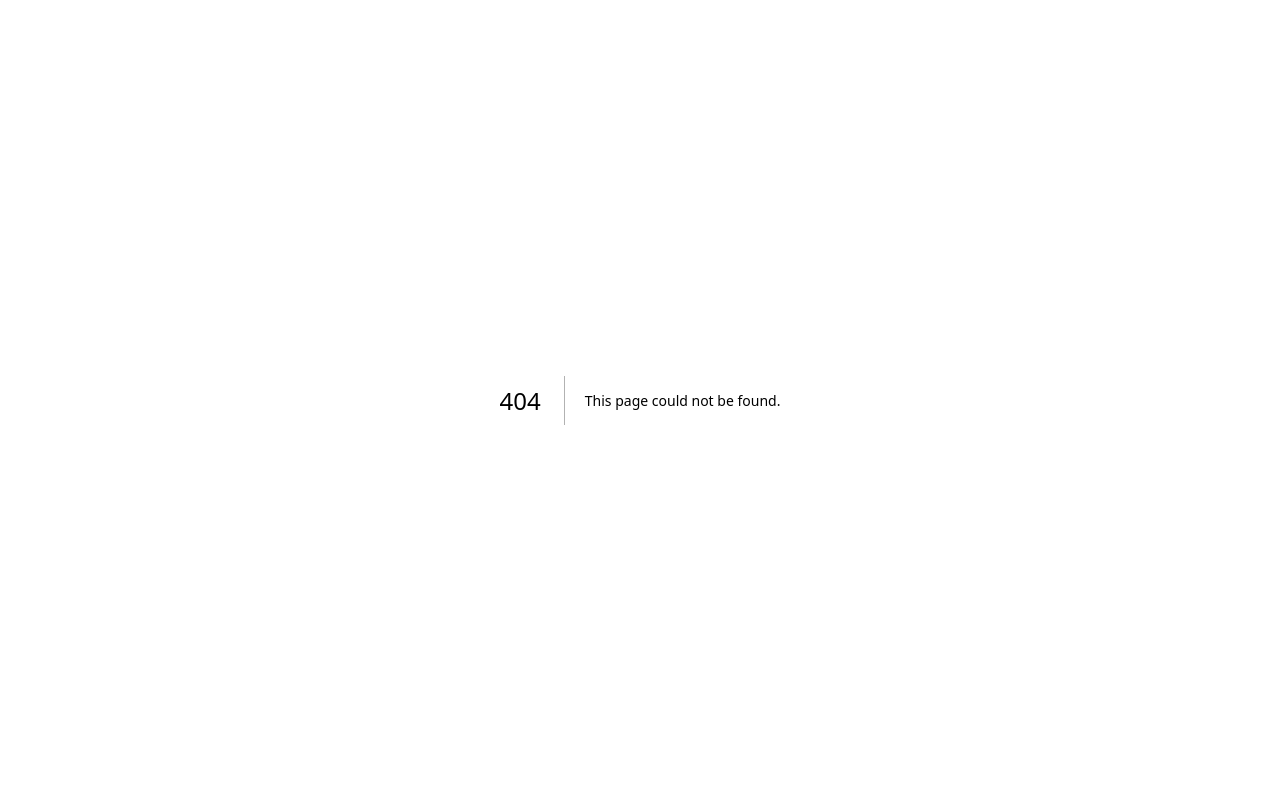
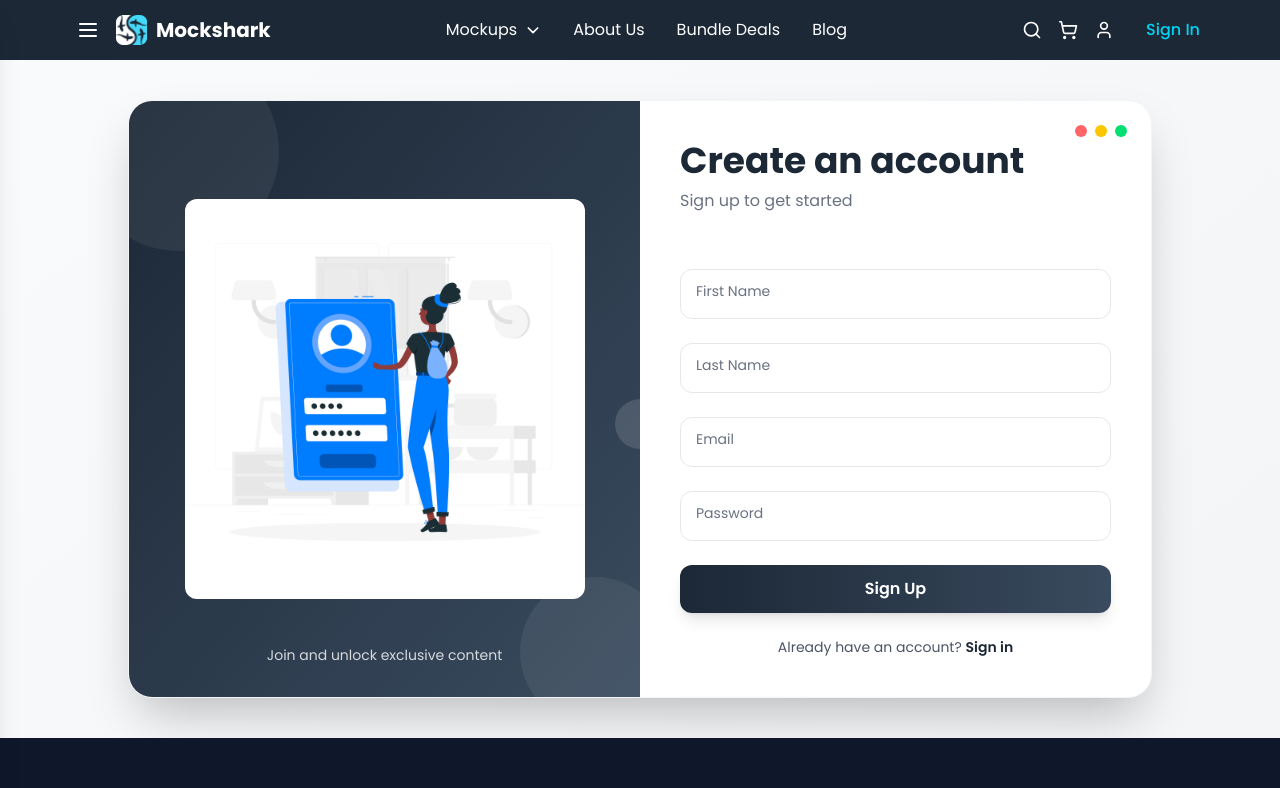
Before and after one commit to OmarFaruque/mockshark, a Next.js app: page /signup in a window 1280 px wide. Before the commit this address had no page. Shown: the top 788 px of the page. Built offline with nearby package versions, Linux system fonts and the light colour scheme.

Commit message:
login & signup page added

```diff
--- a/src/app/checkout/page.jsx
+++ b/src/app/checkout/page.jsx
@@ -57,9 +57,9 @@ const Page = () => {
                 <span className="text-[#b7b7b7] text-[17px]">VARSITY LETTERMAN JACKET FRONT VIEW</span>
                 <span className=' text-[#b7b7b7] text-[17px]'>$15</span>
               </div>
-              <div className="flex justify-between font-bold text-[#1C2836] border-t border-[#b7b7b7] pt-2 text-sm sm:text-base">
+              <div className="flex justify-between items-center font-bold text-[#1C2836] border-t border-[#b7b7b7] pt-2 text-sm sm:text-base">
                 <span className="text-[#6f6f6f] text-[17px]">SUBTOTAL</span>
-                <span className='text-[17px]'>$15</span>
+                <span className='text-[25px] '>$15</span>
               </div>
             </div>
 
@@ -69,7 +69,7 @@ const Page = () => {
             </div>
 
             <div className="text-center text-[#c1c1c1] mt-20 font-bold text-lg">
-              YOUR TOTAL: <span className="text-[#1C2836]">$30</span>
+              YOUR TOTAL: <span className="text-[#1C2836] ">$30</span>
             </div>
 
             <button className="w-full mt-4 bg-[#006a4e] text-white py-2 rounded-lg hover:bg-green-700 font-bold">
--- a/src/app/components/Allinoneplace.jsx
+++ b/src/app/components/Allinoneplace.jsx
@@ -49,26 +49,25 @@ const Alloneplace = () => {
   ];
 
   return (
-    <section className="py-12 bg-white text-center max-w-6xl mx-auto">
+    <section className="py-7 bg-white text-center max-w-6xl mx-auto">
       <h2 className="text-2xl font-extrabold mb-2 text-black">Find the Right Mockup for Any Project — All in One Place!</h2>
       <p className="text-gray-600 mb-8 max-w-xl mx-auto">
       From minimal to bold, our diverse mockup library helps you showcase your work with style. Save time and impress clients — all with one platform.
       </p>
 
 
-      <div className="grid grid-cols-1 sm:grid-cols-2 md:grid-cols-3  gap-6 space-y-5 px-4   ">
+      <div className="grid grid-cols-1 sm:grid-cols-2 md:grid-cols-4 gap-6 space-y-5 px-4  ">
             {products.map((product) => (
-          <Link href={`/product/${product.id}`} key={product.id}>
 
+             <Link href={`/product-details/${product.id}`} key={product.id}>
                <div
-
                 key={product.id}
                 className=" rounded-2xl shadow-md transition pb-4"
               >
                 <img
                   src={product.image}
                   alt={product.title}
-              className="w-[357px] h-[357px] object-contain mb-4 bg-[#E6E6E6] rounded-lg"
+                  className="rounded-t-2xl w-full h-full lg:w-[262] lg:h-[262px] object-contain mb-4 bg-[#E6E6E6]  "
                 />
               <h3 className="text-[20px] font-semibold text-gray-800 leading-tight line-clamp-2 px-4">
       {product.title}
@@ -91,7 +90,6 @@ const Alloneplace = () => {
               </div>
               </Link>
             ))}
-
           </div>
 
     </section>
--- a/src/app/components/JustDrop.jsx
+++ b/src/app/components/JustDrop.jsx
@@ -49,7 +49,7 @@ const JustDrop = () => {
   ];
 
   return (
-    <section className="py-12 bg-white text-center max-w-6xl mx-auto ">
+    <section className="py-9 bg-white text-center max-w-6xl mx-auto ">
       <h2 className="text-2xl font-extrabold mb-2 text-[#1C2836]">Fresh Mockups Just Dropped!</h2>
       <p className="text-[#000000] mb-8 max-w-xl mx-auto">
         Explore our newest collection of high-quality mockups designed to bring your creative vision
@@ -68,7 +68,7 @@ const JustDrop = () => {
             <img
               src={product.image}
               alt={product.title}
-              className="w-[262] h-[262px] object-contain mb-4 bg-[#E6E6E6]  "
+              className="rounded-t-2xl w-full h-full lg:w-[262] lg:h-[262px] object-contain mb-4 bg-[#E6E6E6]  "
             />
           <h3 className="text-[20px] font-semibold text-gray-800 leading-tight line-clamp-2 px-4">
   {product.title}
--- a/src/app/components/Navbar.jsx
+++ b/src/app/components/Navbar.jsx
@@ -17,6 +17,19 @@ const [expandedCategories, setExpandedCategories] = useState({});
     "Logo Mockups": ["Wall Sign", "Embossed", "Paper", "Glass"]
   };
 
+ const [sidebarOpen, setSidebarOpen] = useState(false);
+
+  const menuItems = [
+    'Home',
+    'About Us',
+    'Order Download',
+    'Blogs',
+    'FAQs',
+    'Contact Us',
+    'Terms of Services',
+    'Privacy Policy'
+  ];
+
 const handleCategoryClick = (category) => {
     setExpandedCategories((prev) => ({
       ...prev,
@@ -29,13 +42,42 @@ const handleCategoryClick = (category) => {
     <nav className="bg-[#1C2836] text-white px-4 py-3">
       <div className="max-w-6xl mx-auto flex justify-between items-center">
         {/* Logo */}
+      <div className="flex items-start gap-4">
+         <button onClick={() => setSidebarOpen(true)} className="mt-1 ml-3 hidden lg:block">
+  <Menu className="w-6 h-6 text-white" />
+</button>
+
           <Link href='/'>
             <div className="flex items-center gap-2">
               <img src="/logo.png" alt="Logo" className="w-8 h-8 object-contain" />
               <span className="text-xl font-bold">Mockshark</span>
             </div>
+          </Link>
+        </div>
 
+{/* Sidebar Overlay */}
+      <div className={`fixed inset-0 z-40 bg-opacity-50 transition-opacity duration-300 ${sidebarOpen ? 'opacity-100 visible' : 'opacity-0 invisible'}`} onClick={() => setSidebarOpen(false)}></div>
+
+      {/* Sidebar Panel */}
+      <div className={`fixed top-0 left-0 w-64 h-full bg-[#1C2836] z-50 shadow-xl transform transition-transform duration-300 ${sidebarOpen ? 'translate-x-0' : '-translate-x-full'}`}>
+        <div className="flex justify-between items-center px-4 py-4 border-b border-gray-600">
+          <span className="text-xl font-bold">Menu</span>
+          <button onClick={() => setSidebarOpen(false)}>
+            <X className="w-5 h-5 text-white " />
+          </button>
+        </div>
+        <div className="flex flex-col p-4 space-y-4">
+          {menuItems.map((item, idx) => (
+            <Link key={idx} href={`/${item.toLowerCase().replace(/\s+/g, '-')}`}>
+              <span className="block text-white uppercase hover:text-cyan-300 transition-colors duration-200">
+                {item}
+              </span>
             </Link>
+          ))}
+        </div>
+      </div>
+
+
         {/* Desktop Nav Links */}
         <div className="hidden md:flex items-center gap-8">
           {/* Dropdown Menu */}
@@ -91,7 +133,7 @@ const handleCategoryClick = (category) => {
 
           {/* Desktop Sign In */}
          <Link href='/login'>
-          <button className="hidden md:block px-4 py-1.5 bg-white text-[#1C2836] font-medium rounded hover:bg-gray-100 transition">
+          <button className="hidden md:block px-4 py-1.5 text-cyan-400  font-medium rounded hover:bg-gray-100 transition">
             Sign In
           </button>
 
@@ -147,9 +189,22 @@ const handleCategoryClick = (category) => {
 
             {/* Mobile Auth Buttons */}
          <div className="flex justify-center gap-4 mt-3">
-              <button className="bg-white text-[#1C2836] px-4 py-1.5 rounded hover:bg-gray-200">Login</button>
-              <button className="bg-white text-[#1C2836] px-4 py-1.5 rounded hover:bg-gray-200">Signup</button>
+  {/* Login Button */}
+  <button className="relative px-6 py-2 overflow-hidden font-semibold text-white border border-white rounded-lg group">
+    <span className="relative z-10">Login</span>
+    <span className="absolute inset-0 w-0 bg-cyan-500 transition-all duration-500 ease-out group-hover:w-full z-0"></span>
+  </button>
+
+  {/* Signup Button */}
+  <button className="relative px-6 py-2 overflow-hidden font-semibold text-white border border-white rounded-lg group">
+    <span className="relative z-10">Signup</span>
+    <span className="absolute inset-0 w-0 bg-cyan-500 transition-all duration-500 ease-out group-hover:w-full z-0"></span>
+  </button>
 </div>
+
+
+
+
           </div>
         )}
 
--- a/src/app/components/RecommendedProduct.jsx
+++ b/src/app/components/RecommendedProduct.jsx
@@ -54,7 +54,7 @@ const RecommendedProduct = () => {
 
 
 
-      <div className="grid grid-cols-1 sm:grid-cols-2 md:grid-cols-3 gap-6 space-y-5 px-4  ">
+      <div className="grid grid-cols-1 sm:grid-cols-2 md:grid-cols-4 gap-6 space-y-5 px-4  ">
         {products.map((product) => (
 
          <Link href={`/product-details/${product.id}`} key={product.id}>
@@ -65,7 +65,7 @@ const RecommendedProduct = () => {
             <img
               src={product.image}
               alt={product.title}
-              className="w-full h-64 object-contain mb-4 bg-[#E6E6E6] ratio-1/1 "
+              className="rounded-t-2xl w-full h-full lg:w-[262] lg:h-[262px] object-contain mb-4 bg-[#E6E6E6]  "
             />
           <h3 className="text-[20px] font-semibold text-gray-800 leading-tight line-clamp-2 px-4">
   {product.title}
--- a/src/app/product-details/[id]/page.jsx
+++ b/src/app/product-details/[id]/page.jsx
@@ -120,39 +120,39 @@ const page = () => {
       {/* Product Section */}
      <section className="grid grid-cols-1 md:grid-cols-3 gap-6 max-w-[1160px] mx-auto px-2 py-4 bg-white">
   {/* Image Display + Thumbnails */}
-  <div className="md:col-span-2 w-full max-w-[900px] mx-auto px-4 relative  ">
+  <div className="md:col-span-2 w-full max-w-[900px] mx-auto px-4 relative  gap-4 ">
   {/* Main Slider */}
  <Slider
   asNavFor={nav2}
   ref={(slider) => setNav1(slider)}
   arrows={true}
-
   slidesToShow={1.3}
   centerMode={true}
-    centerPadding="1px"
+  centerPadding="0px"
   infinite={false}
-    className="rounded  w-full h-auto "
+  className="w-full h-auto"
   nextArrow={<NextArrow />}
   prevArrow={<PrevArrow />}
 >
   {thumbnails.map((src, index) => (
     <div
       key={index}
-        className="flex justify-center items-center px-2"
+      className={index !== thumbnails.length - 1 ? "pr-2" : ""}  // padding-right only except last slide
     >
-        <div className="bg-gray-100 rounded overflow-hidden w-full max-w-[600px] aspect-square">
+      <div className="bg-gray-100 rounded-2xl overflow-hidden w-full max-w-[600px] aspect-square">
         <Image
           src={src}
           alt={`Slide ${index}`}
           layout="responsive"
           width={400}
           height={400}
-            className="rounded object-contain"
+          className="rounded-2xl object-contain"
         />
       </div>
     </div>
   ))}
 </Slider>
+
 
   {/* Thumbnail Slider */}
 
@@ -174,7 +174,7 @@ const page = () => {
         alt={`Thumb ${index}`}
         width={130}
         height={100}
-        className="rounded border border-gray-300 hover:border-black transition object-cover"
+        className="rounded-xl border border-gray-300 hover:border-black transition object-cover"
       />
     </div>
   ))}
@@ -186,7 +186,7 @@ const page = () => {
 
 
   {/* Meta Info */}
- <div className="flex flex-col items-start gap-2 mt-4 text-gray-700 text-sm px-4">
+ <div className="flex flex-col items-start gap-2 mt-4 text-gray-700 text-lg ">
   <div className="flex items-center gap-2">
     <Image src="/calender.png" width={16} height={16} alt="Calendar" />
     <span>18 Nov 2028</span>
@@ -205,7 +205,7 @@ const page = () => {
 
 
   {/* Product Details */}
-  <div className="space-y-4 p-4 border border-gray-300 rounded-xl mt-20 lg:mt-0 mr-4">
+  <div className="space-y-4 p-4 border border-gray-300 rounded-xl mt-20 lg:mt-0 mr-4 h-[560px]">
     <p className="text-[#C0C0C0] text-sm">⭐⭐⭐⭐⭐ 35 Reviews</p>
     <h2 className="font-bold text-[#1C2836] text-xl">
       WOMAN HOODIE MOCKUP FRONT VIEW PSD
@@ -243,7 +243,7 @@ const page = () => {
       </button>
     </Link>
     <div className=" rounded text-[#939393] text-center">
-      <p>
+      <p className='mt-3'>
         Get our bundle pack and Unlock <br />
         <strong>Exclusive Discounts!</strong>
       </p>
@@ -257,8 +257,8 @@ const page = () => {
 
 
       {/* Description Section */}
-      <section className='mx-auto p-2 max-w-[1160px] bg-white lg:mt-24 '>
-        <h3 className='mb-2 font-bold text-[#1C2836] text-xl'>
+      <section className='mx-auto lg:p-2 p-4 max-w-[1130px] bg-white lg:mt-24 '>
+        <h3 className='mb-2 font-bold text-[#1C2836] text-2xl'>
           Description
         </h3>
         <p className='mb-4 text-[#939393]'>
@@ -270,7 +270,7 @@ const page = () => {
           mockup also includes additional masks for flawless line positioning.
           Ideal for presenting your artwork in a professional and impactful way.
         </p>
-        <h4 className='mb-2 font-bold text-[#1C2836] text-lg'>
+        <h4 className='mb-2 font-bold text-[#1C2836] text-2xl'>
           Which License is Right for You?
         </h4>
         <p className='mb-4 text-[#939393]'>
@@ -286,7 +286,7 @@ const page = () => {
           companies with diverse needs.
         </p>
 
-        <h4 className='mb-2 font-bold text-[#1C2836] text-lg'>FAQs</h4>
+        <h4 className='mb-2 font-bold text-[#1C2836] text-2xl'>FAQs</h4>
         <ul className='space-y-2 text-[#939393]'>
           <li>
             <p className='font-bold'>
--- /dev/null
+++ b/src/app/signup/page.jsx
@@ -0,0 +1,143 @@
+'use client';
+import React, { useState } from 'react';
+import { motion } from 'framer-motion';
+import { Navbar } from '../components/Navbar';
+import Footer from '../components/Footer';
+import Link from 'next/link';
+import Image from 'next/image';
+
+const SignupPage = () => {
+  const [formData, setFormData] = useState({
+    firstName: '',
+    lastName: '',
+    email: '',
+    password: ''
+  });
+
+  const [isFocused, setIsFocused] = useState({
+    firstName: false,
+    lastName: false,
+    email: false,
+    password: false
+  });
+
+  const handleFocus = (field) => {
+    setIsFocused((prev) => ({ ...prev, [field]: true }));
+  };
+
+  const handleBlur = (field) => {
+    setIsFocused((prev) => ({ ...prev, [field]: false }));
+  };
+
+  const handleChange = (e) => {
+    setFormData((prev) => ({ ...prev, [e.target.name]: e.target.value }));
+  };
+
+  return (
+    <div className="min-h-screen flex flex-col bg-gradient-to-br from-gray-50 to-gray-100">
+      <Navbar />
+
+      <main className="flex-grow flex items-center justify-center px-4 py-10">
+        <motion.div
+          initial={{ opacity: 0, y: 20 }}
+          animate={{ opacity: 1, y: 0 }}
+          transition={{ duration: 0.5 }}
+          className="w-full max-w-5xl grid md:grid-cols-2 gap-0 bg-white shadow-2xl rounded-3xl overflow-hidden border border-gray-100"
+        >
+          {/* Illustration Side */}
+          <div className="hidden md:flex items-center justify-center bg-gradient-to-br from-[#1C2836] to-[#3A4B5F] p-10 relative overflow-hidden">
+            <motion.div
+              initial={{ opacity: 0 }}
+              animate={{ opacity: 1 }}
+              transition={{ delay: 0.3, duration: 0.8 }}
+              className="relative z-10"
+            >
+              <Image
+                src="/login-illustration.jpg"
+                alt="Creative Work"
+                width={400}
+                height={400}
+                className="rounded-xl"
+              />
+            </motion.div>
+
+            <div className="absolute top-0 left-0 w-full h-full overflow-hidden">
+              <div className="absolute top-[-50px] left-[-50px] w-[200px] h-[200px] rounded-full bg-[#ffffff10]"></div>
+              <div className="absolute bottom-[-30px] right-[-30px] w-[150px] h-[150px] rounded-full bg-[#ffffff10]"></div>
+              <div className="absolute top-1/2 right-[-25px] w-[50px] h-[50px] rounded-full bg-[#ffffff20]"></div>
+            </div>
+
+            <div className="absolute bottom-8 left-8 right-8 text-center text-white/80">
+              <p className="text-sm">Join and unlock exclusive content</p>
+            </div>
+          </div>
+
+          {/* Signup Form */}
+          <div className="flex flex-col justify-center p-10 space-y-6 relative">
+            <div className="absolute top-6 right-6 flex space-x-2">
+              <div className="w-3 h-3 rounded-full bg-red-400"></div>
+              <div className="w-3 h-3 rounded-full bg-yellow-400"></div>
+              <div className="w-3 h-3 rounded-full bg-green-400"></div>
+            </div>
+
+            <motion.div
+              initial={{ opacity: 0, y: -10 }}
+              animate={{ opacity: 1, y: 0 }}
+              transition={{ delay: 0.2 }}
+            >
+              <h2 className="text-4xl font-bold text-[#1C2836]">Create an account</h2>
+              <p className="text-gray-500 mt-2">Sign up to get started</p>
+            </motion.div>
+
+            <form className="space-y-6 mt-8">
+              {['firstName', 'lastName', 'email', 'password'].map((field) => (
+                <div key={field} className="relative">
+                  <label
+                    htmlFor={field}
+                    className={`absolute left-4 transition-all duration-200 ${
+                      isFocused[field] || formData[field]
+                        ? 'top-[-12px] text-xs bg-white px-2 text-[#1C2836]'
+                        : 'top-3 text-sm text-gray-500'
+                    }`}
+                  >
+                    {field.charAt(0).toUpperCase() + field.slice(1).replace('Name', ' Name')}
+                  </label>
+                  <input
+                    type={field === 'password' ? 'password' : 'text'}
+                    id={field}
+                    name={field}
+                    value={formData[field]}
+                    onChange={handleChange}
+                    onFocus={() => handleFocus(field)}
+                    onBlur={() => handleBlur(field)}
+                    className="w-full px-4 py-3 border border-gray-200 rounded-xl focus:ring-2 focus:ring-[#1C2836] focus:border-transparent outline-none transition"
+                  />
+                </div>
+              ))}
+
+              <motion.button
+                whileHover={{ scale: 1.02 }}
+                whileTap={{ scale: 0.98 }}
+                type="submit"
+                className="w-full bg-gradient-to-r from-[#1C2836] to-[#3A4B5F] text-white py-3 rounded-xl font-semibold shadow-lg hover:shadow-xl transition-all"
+              >
+                Sign Up
+              </motion.button>
+            </form>
+
+            <p className="text-sm text-center text-gray-600">
+              Already have an account?{' '}
+              <Link href="/login" className="text-[#1C2836] font-semibold hover:underline">
+                Sign in
+              </Link>
+            </p>
+          </div>
+        </motion.div>
+      </main>
+
+      <Footer />
+    </div>
+  );
+};
+
+export default SignupPage;
```
Lines whose indentation alone changed are shown as unchanged.
